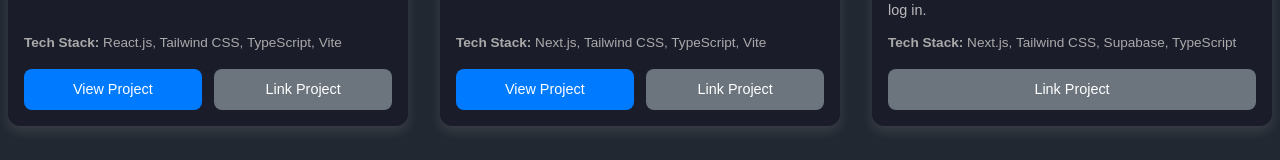
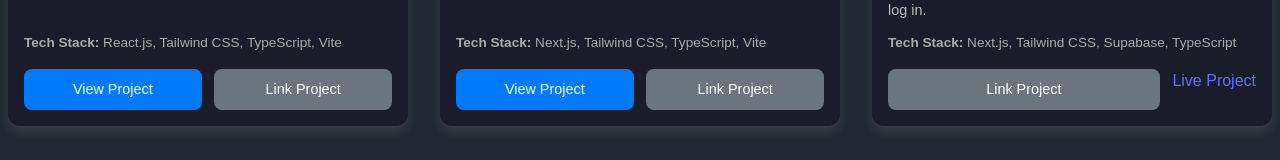
Before and after one commit to FaudinCahyoW/porto-web, a React (Vite) app: page /project in a window 1280 px wide. Shown: the part 981-1141 px from the top of the page. Built offline with nearby package versions, Linux system fonts and the light colour scheme.

Commit message:
Update: add live project

```diff
--- a/src/pages/MyProject.jsx
+++ b/src/pages/MyProject.jsx
@@ -52,6 +52,7 @@ const Project = () => {
       desc: t("selfPhoto.desc"),
       tech: "Next.js, Tailwind CSS, Supabase, TypeScript",
       github: "https://github.com/FaudinCahyoW/SelfPhoto-Booking",
+      live: "https://self-photo-booking-one.vercel.app/"
     },
   ];
   return (
@@ -85,6 +86,11 @@ const Project = () => {
                       Link Project
                     </a>
                   )}
+                  {project.live && (
+                    <a href={project.live} classname="btn primary">
+                      Live Project
+                    </a>
+                  )}
                 </div>
               </div>
             </div>
```
